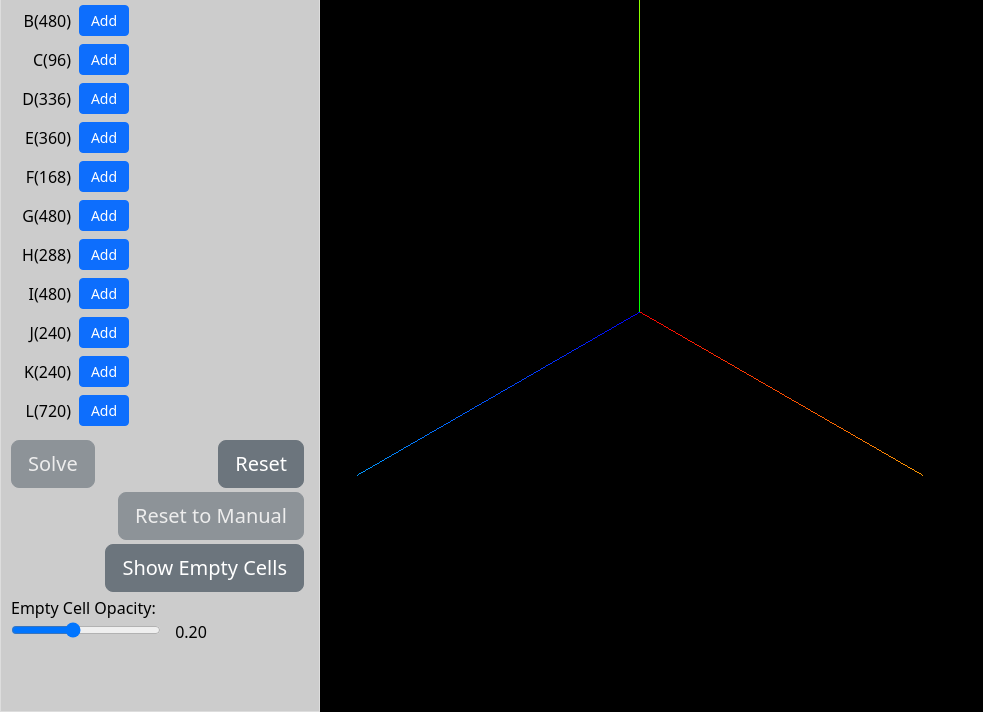
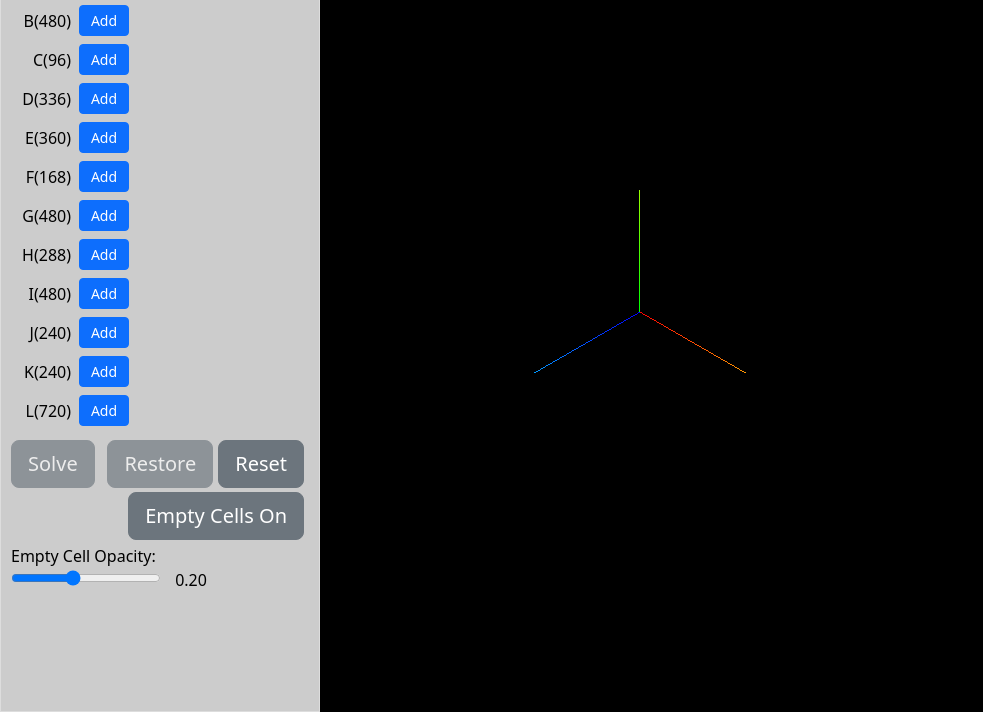
Before and after one commit to benelder/kanoodle-3d, a website: page index.html in a window 1280 px wide. Shown: the part 88-800 px from the top of the page, without its empty margins (0-983 px from the left). Drawn offline with nearby package versions, Linux system fonts and the light colour scheme.

Commit message:
setting zoom out a bit more. updating button labels

```diff
--- a/index.html
+++ b/index.html
@@ -72,6 +72,7 @@
 
       #btnSolve.btn-lg,
       #btnReset.btn-lg,
+      #btnResetToManual.btn-lg,
       #btnToggleEmptyCells.btn-lg {
         padding: 0.25rem 0.5rem;
         font-size: 0.875rem;
@@ -132,9 +133,9 @@
         <label id="lblNoSolution" style="font-weight: bold; color: #CC0000; display: none;">* No solution found*</label>
         <button id="btnReset" class="btn btn-secondary btn-lg" style="float:right">Reset</button>
         <button id="btnResetToManual" class="btn btn-secondary btn-lg" style="float:right; margin-right: 5px;"
-          disabled>Reset to Manual</button>
-        <button id="btnToggleEmptyCells" class="btn btn-secondary btn-lg" style="float:right; margin-right: 5px;">Show
-          Empty Cells</button>
+          disabled>Restore</button>
+        <button id="btnToggleEmptyCells" class="btn btn-secondary btn-lg" style="float:right; margin-right: 5px;">
+          Empty Cells On</button>
         <div style="clear: both; margin-top: 10px; margin-bottom: 10px;">
           <label for="sliderEmptyCellOpacity" style="display: inline-block; margin-right: 10px;">Empty Cell
             Opacity:</label>
--- a/main.js
+++ b/main.js
@@ -92,7 +92,8 @@ const renderer = new THREE.WebGLRenderer();
 const mainPanel = document.querySelector('#main-panel');
 
 // Set up the camera
-const camera = new THREE.OrthographicCamera(window.innerWidth / - 16, window.innerWidth / 16, window.innerHeight / 16, window.innerHeight / - 16, -500, 100);
+const ZOOM_FACTOR = 6;
+const camera = new THREE.OrthographicCamera(window.innerWidth / - ZOOM_FACTOR, window.innerWidth / ZOOM_FACTOR, window.innerHeight / ZOOM_FACTOR, window.innerHeight / - ZOOM_FACTOR, -500, 100);
 camera.position.set(1, 1, 1);
 // Set up the renderer
 renderer.setSize(window.innerWidth, window.innerHeight);
@@ -381,7 +382,7 @@ function drawEmptyCells() {
 function toggleEmptyCells() {
     showEmptyCells = !showEmptyCells;
     drawEmptyCells();
-    btnToggleEmptyCells.innerText = showEmptyCells ? 'Hide Empty Cells' : 'Show Empty Cells';
+    btnToggleEmptyCells.innerText = showEmptyCells ? 'Empty Cells Off' : 'Empty Cells On';
 }
 
 function updateEmptyCellOpacity() {
```
